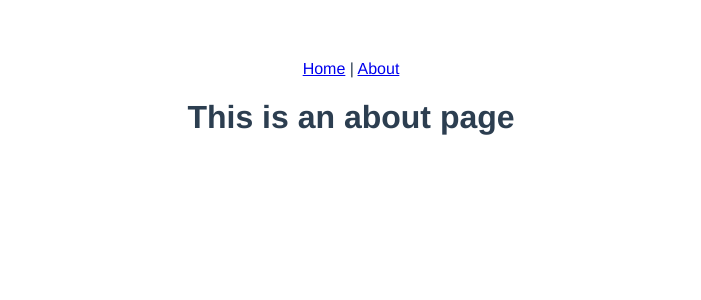
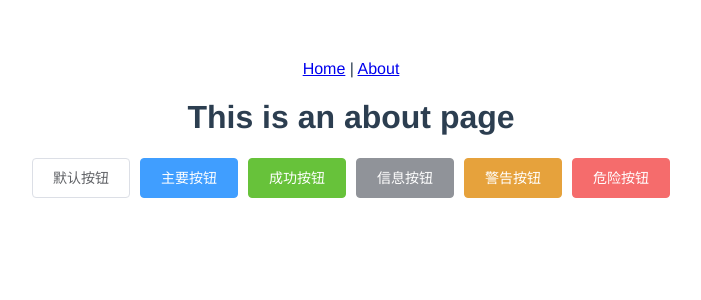
Before and after one commit to uncledrewzhaopeng/Payroll-management-system, a Vue app: page /#/about in a window 1280 px wide. Shown: the top 300 px of the page, without its empty margins (289-990 px from the left). Built offline with nearby package versions, Linux system fonts and the light colour scheme.

Commit message:
引入elementui库

```diff
--- a/package.json
+++ b/package.json
@@ -3,12 +3,14 @@
   "version": "0.1.0",
   "private": true,
   "scripts": {
+    "start": "yarn serve",
     "serve": "vue-cli-service serve",
     "build": "vue-cli-service build",
     "lint": "vue-cli-service lint"
   },
   "dependencies": {
     "core-js": "^3.3.2",
+    "element-ui": "^2.12.0",
     "vue": "^2.6.10",
     "vue-router": "^3.1.3",
     "vuex": "^3.0.1"
--- a/src/main.js
+++ b/src/main.js
@@ -2,6 +2,11 @@
 import App from "./App.vue";
 import router from "./router";
 import store from "./store";
+
+// 引入elementui
+import ElementUI from "element-ui";
+import "element-ui/lib/theme-chalk/index.css";
+Vue.use(ElementUI);
 
 Vue.config.productionTip = false;
 
--- a/src/views/About.vue
+++ b/src/views/About.vue
@@ -1,5 +1,13 @@
 <template>
-  <div class="about">
-    <h1>This is an about page</h1>
-  </div>
+    <div class="about">
+        <h1>This is an about page</h1>
+        <el-row>
+            <el-button>默认按钮</el-button>
+            <el-button type="primary">主要按钮</el-button>
+            <el-button type="success">成功按钮</el-button>
+            <el-button type="info">信息按钮</el-button>
+            <el-button type="warning">警告按钮</el-button>
+            <el-button type="danger">危险按钮</el-button>
+        </el-row>
+    </div>
 </template>
```
